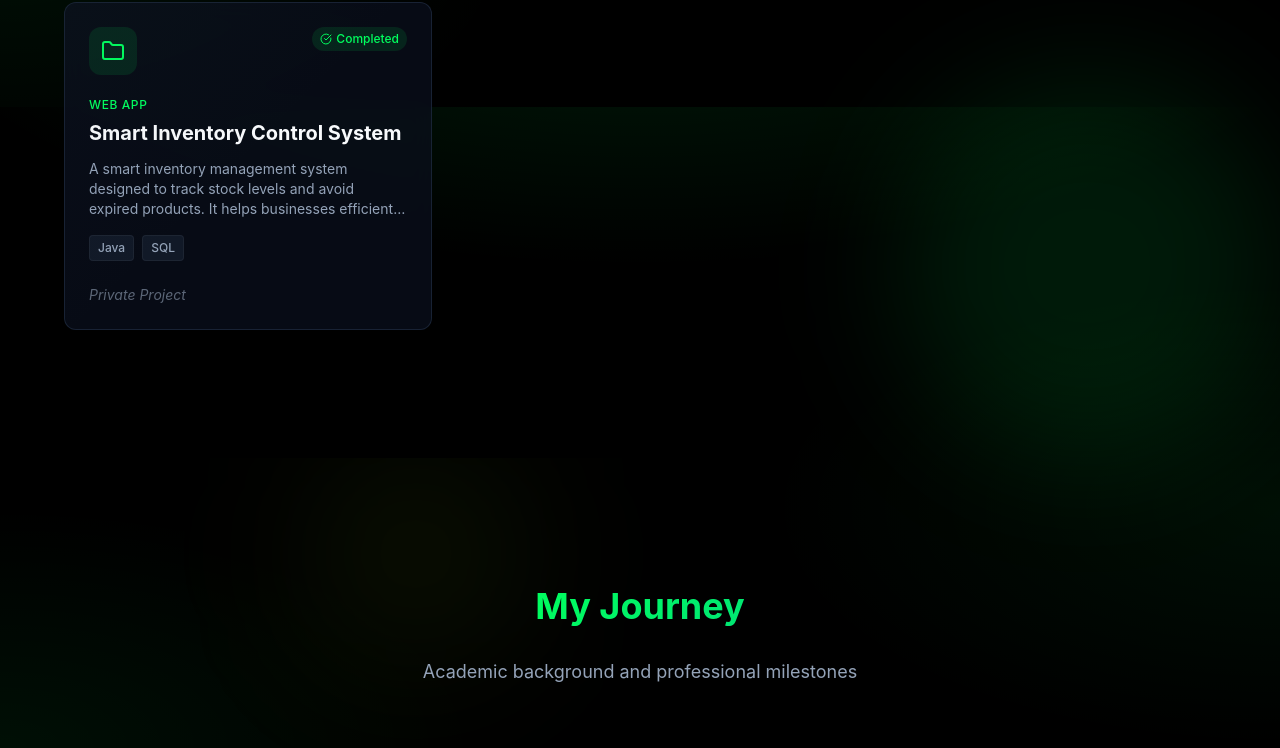
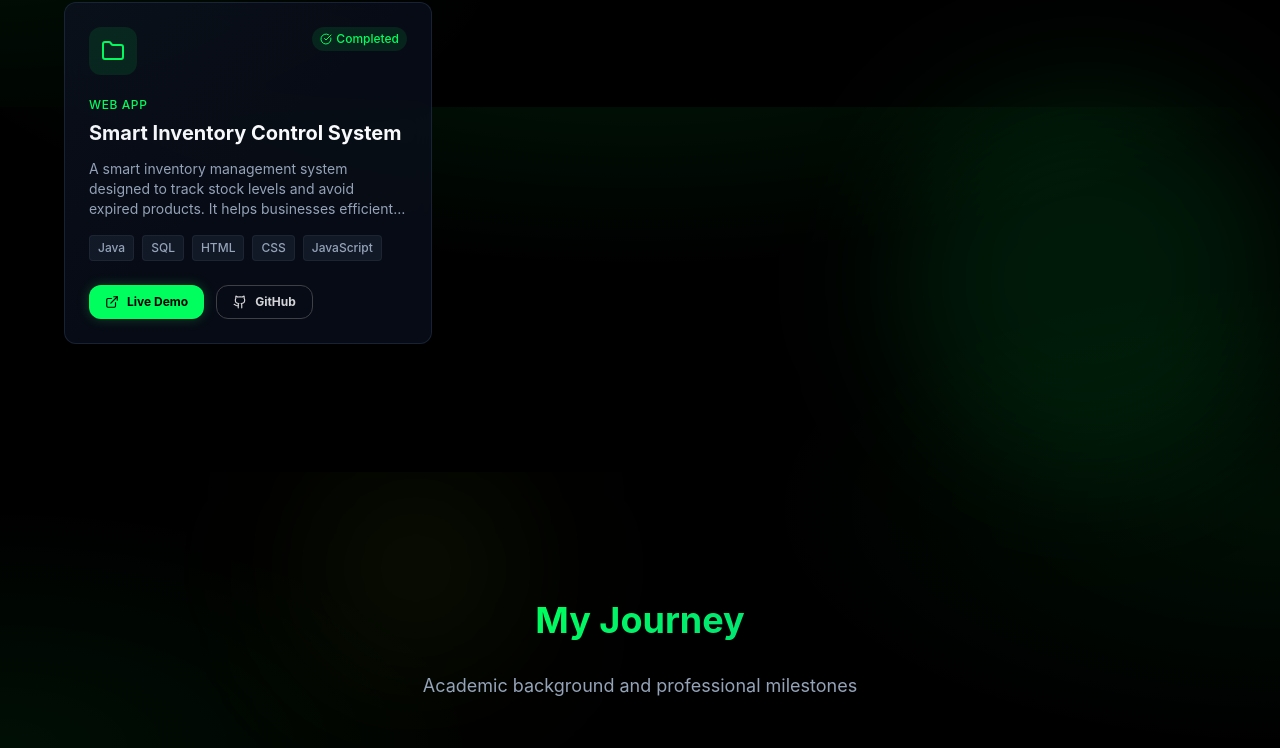
Before and after one commit to praveenit2026/Portfolio, a React (Vite) app in the folder praveen2026-main/: page / in a window 1280 px wide. Shown: the part 3093-3841 px from the top of the page. Built offline with nearby package versions, Linux system fonts and the light colour scheme; the HTML template or start-up script is replaced by a standard one.

Commit message:
Add live demo and GitHub links for Smart Inventory Control System

```diff
--- a/praveen2026-main/src/components/ProjectsSection.tsx
+++ b/praveen2026-main/src/components/ProjectsSection.tsx
@@ -36,9 +36,9 @@ const projects = [
     status: 'Completed',
     category: 'Web App',
     description: 'A smart inventory management system designed to track stock levels and avoid expired products. It helps businesses efficiently manage their inventory, reduce waste, and ensure product freshness through automated alerts and real-time monitoring.',
-    techStack: ['Java', 'SQL'],
-    liveDemo: null,
-    github: null,
+    techStack: ['Java', 'SQL', 'HTML', 'CSS', 'JavaScript'],
+    liveDemo: 'https://smartinventory-vito.onrender.com',
+    github: 'https://github.com/praveenit2026/SmartInventory',
   },
 ];
 
```
